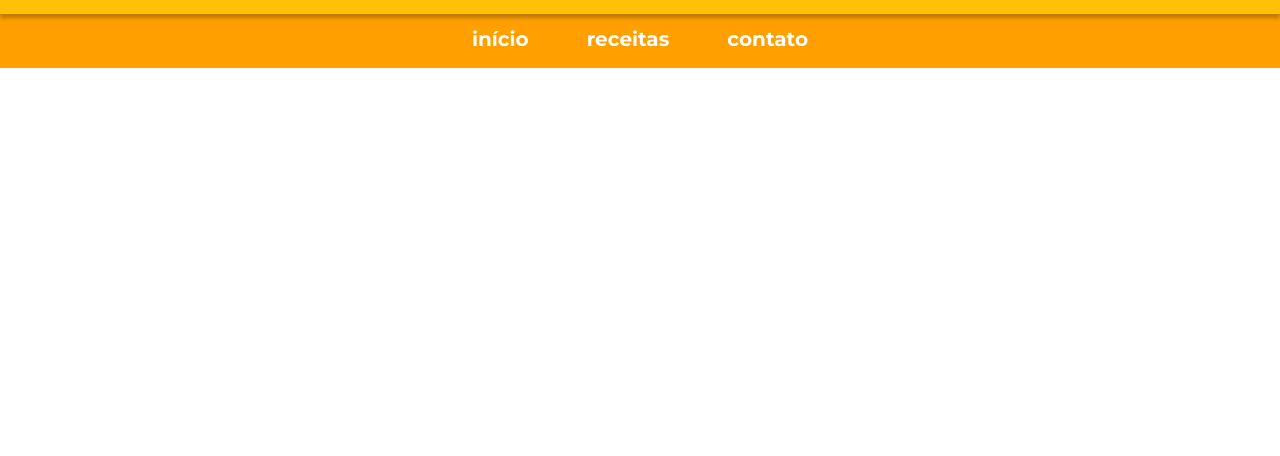
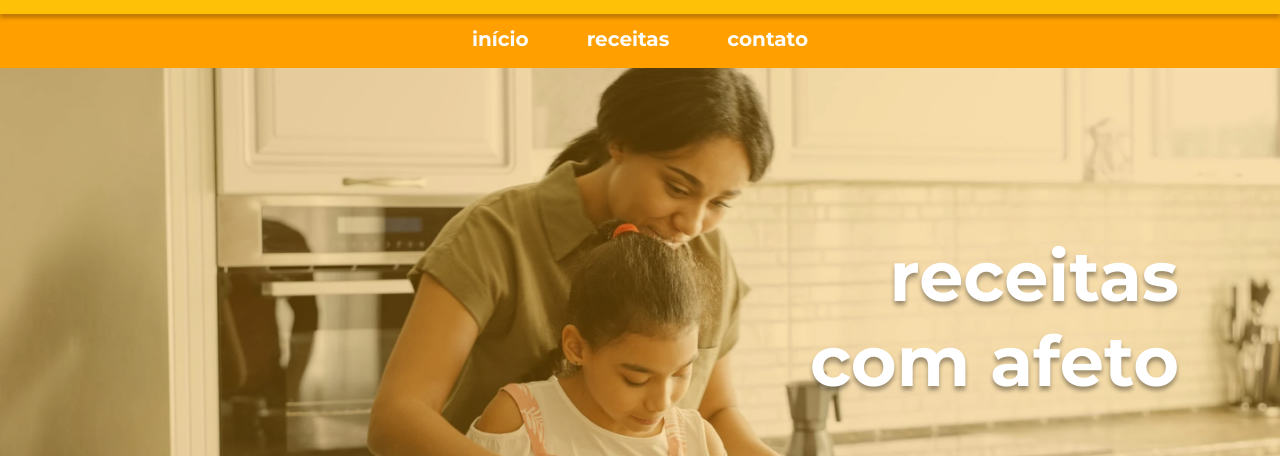
Before and after one commit to fernandopredes/gamaacademy, a plain HTML site: page index.html in a window 1280 px wide. Shown: the part 103-559 px from the top of the page. Drawn offline with Linux system fonts and the light colour scheme.

Commit message:
more changes

```diff
--- a/index.html
+++ b/index.html
@@ -24,9 +24,16 @@
       </ul>
     </div>
   </nav>
-<div class="main-pic"></div>
-<div class="column center">
 
+<div class="main-pic">
+  <h1>receitas<br>
+    com afeto</h1>
+</div>
+
+<div class="column center" style="margin-top: 0px;margin-bottom: 73px;">
+  <div>
+    <h1>receitas da  semana</h1>
+  </div>
 
 </div>
 
--- a/stylesheet.css
+++ b/stylesheet.css
@@ -105,11 +105,25 @@ position: relative;
 }
 
 .main-pic{
-  background: url(./img/image\ 1.png) no-repeat center center ;
+  width: 100%;
+	height: 100vh;
+	/* position: relative; */
+	background-image:url(./img/image\ 1.png);
+  background-size: 100%;
+  background-repeat: no-repeat;
+}
 
-
-  max-width: 1440px;
-
+.main-pic h1{
+  margin: 0;
+  padding: 166px 101px 0 0;
+  font-style: normal;
+  font-weight: 700;
+  font-size: 70px;
+  line-height: 85px;
+  text-transform: lowercase;
+  text-shadow: 0px 4px 4px rgba(0, 0, 0, 0.36);
+  color: #FFFFFF;
+  text-align: end;
 }
 
 .container1{
```
